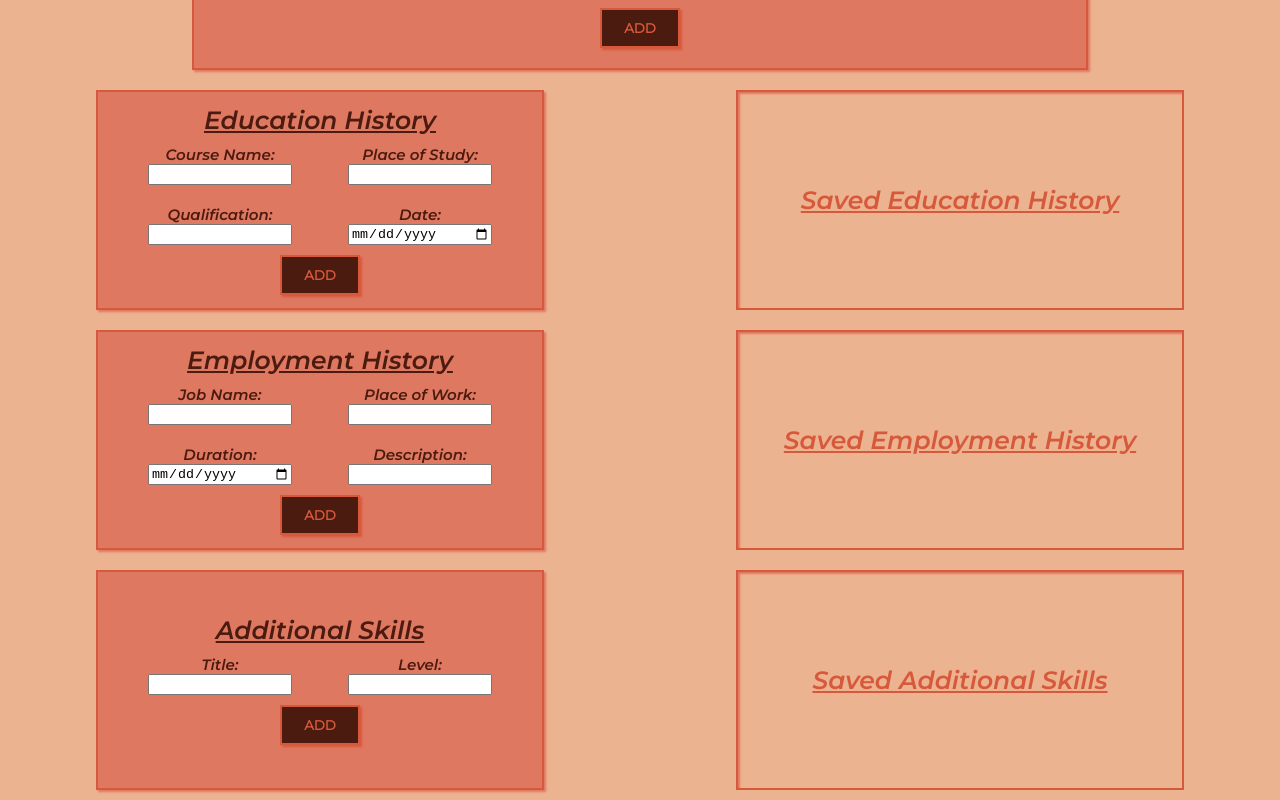
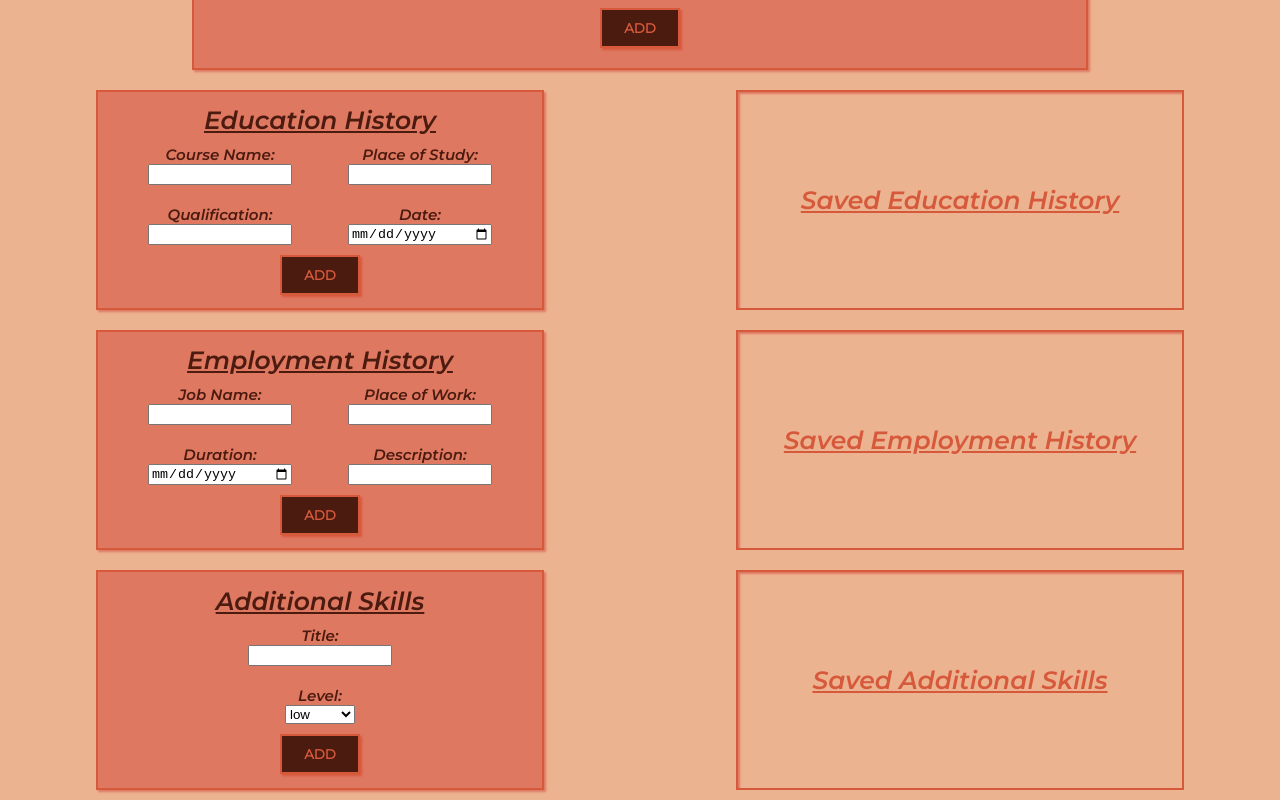
Before and after one commit to rwalsh221/odin_react_cv, a React (Create React App) app in the folder odin_cv/: page / in a window 1280 px wide. Shown: the part 388-1188 px from the top of the page. Built offline with nearby package versions, Linux system fonts and the light colour scheme; a web font is replaced by a local one.

Commit message:
add dropdown to additional input form

```diff
--- a/odin_cv/src/components/CVInput/CVInput.js
+++ b/odin_cv/src/components/CVInput/CVInput.js
@@ -101,7 +101,12 @@ const CVInput = (props) => {
         heading={'Additional Skills'}
         inputForm={[
           { title: 'Title', type: 'text' },
-          { title: 'Level', type: 'text' },
+          {
+            title: 'Level',
+            type: 'text',
+            option: true,
+            optionValue: ['low', 'medium', 'high'],
+          },
         ]}
         inputName={['title', 'level']}
         storeName={'additional'}
--- a/odin_cv/src/components/CVInput/CVInputs/CVInputs.js
+++ b/odin_cv/src/components/CVInput/CVInputs/CVInputs.js
@@ -48,10 +48,31 @@ const CvInputs = (props) => {
 
   const renderInputHandler = (inputForm, inputName) => {
     return inputForm.map((element, index) => {
-      const copyEditStore = { ...inputStore };
-      const initialValue = copyEditStore[Object.keys(copyEditStore)[index]];
+      const copyInputStore = { ...inputStore };
+      const initialValue = copyInputStore[Object.keys(copyInputStore)[index]];
 
-      let content = (
+      let content;
+      // render content for drop down
+      if (element.option === true) {
+        content = (
+          <select
+            name={inputName[index]}
+            value={initialValue}
+            onChange={(event) => setEditHandler(event)}
+            id={inputName[index]}
+          >
+            {element.optionValue.map((element, index) => {
+              return (
+                <option key={element} value={element}>
+                  {element}
+                </option>
+              );
+            })}
+          </select>
+        );
+        // render content for input box
+      } else {
+        content = (
           <input
             type={element.type}
             name={inputName[index]}
@@ -59,6 +80,7 @@ const CvInputs = (props) => {
             onChange={(event) => setEditHandler(event)}
           ></input>
         );
+      }
 
       return (
         <li key={element.title} className={classes.cvInputs__subContent}>
@@ -169,7 +191,7 @@ const CvInputs = (props) => {
     e.preventDefault();
     let newInput = {};
     for (let i = 0; i < e.target.length; i++) {
-      if (e.target[i].tagName === 'INPUT') {
+      if (e.target[i].tagName === 'INPUT' || 'SELECT') {
         const name = e.target[i].name;
         const value = e.target[i].value;
         newInput = { ...newInput, [name]: value };
--- a/odin_cv/src/components/CVInput/CVInputs/CVInputsSlice.js
+++ b/odin_cv/src/components/CVInput/CVInputs/CVInputsSlice.js
@@ -34,7 +34,7 @@ const cvInputsSlice = createSlice({
       state.employment.push({ ...payload });
     },
     addAdditional(state, action) {
-      console.log(state);
+      console.log(action.payload);
       const payload = action.payload;
       state.additional.push({ ...payload });
     },
```
Also changed, not shown: 1 other file (tests, documents, lock files or other folders). Lines whose indentation alone changed are shown as unchanged.
